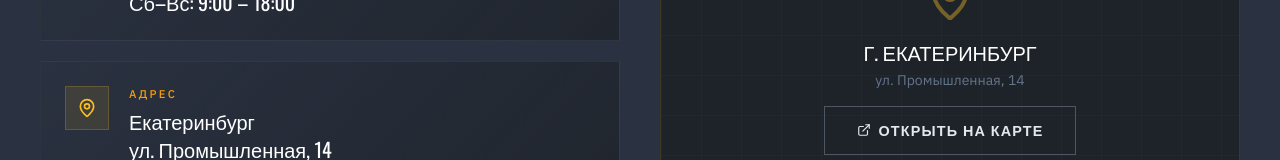
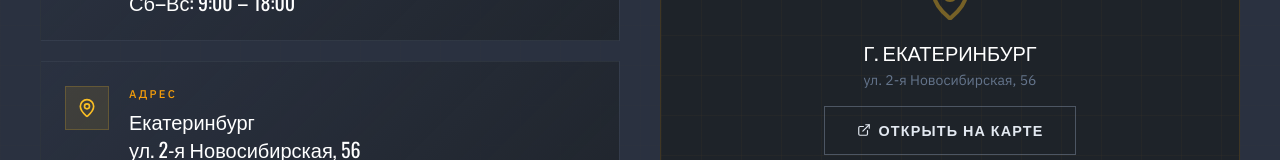
Before and after one commit to pr-poehali-dev/tire-service-project, a React (Vite) app: page / in a window 1280 px wide. Shown: the part 8133-8293 px from the top of the page. Built offline with nearby package versions, Linux system fonts and the light colour scheme.

Commit message:
Fix: Want feature implementation

```diff
--- a/src/components/Contacts.tsx
+++ b/src/components/Contacts.tsx
@@ -16,7 +16,7 @@ const info = [
   {
     icon: "MapPin",
     label: "Адрес",
-    value: "Екатеринбург\nул. Промышленная, 14",
+    value: "Екатеринбург\nул. 2-я Новосибирская, 56",
     href: null,
   },
 ];
@@ -93,7 +93,7 @@ export default function Contacts() {
               <Icon name="MapPin" size={48} className="text-amber-400/40" />
               <div className="text-center">
                 <p className="font-oswald text-xl text-white uppercase">г. Екатеринбург</p>
-                <p className="text-slate-500 text-sm mt-1">ул. Промышленная, 14</p>
+                <p className="text-slate-500 text-sm mt-1">ул. 2-я Новосибирская, 56</p>
               </div>
               <a
                 href="https://yandex.ru/maps"
```
